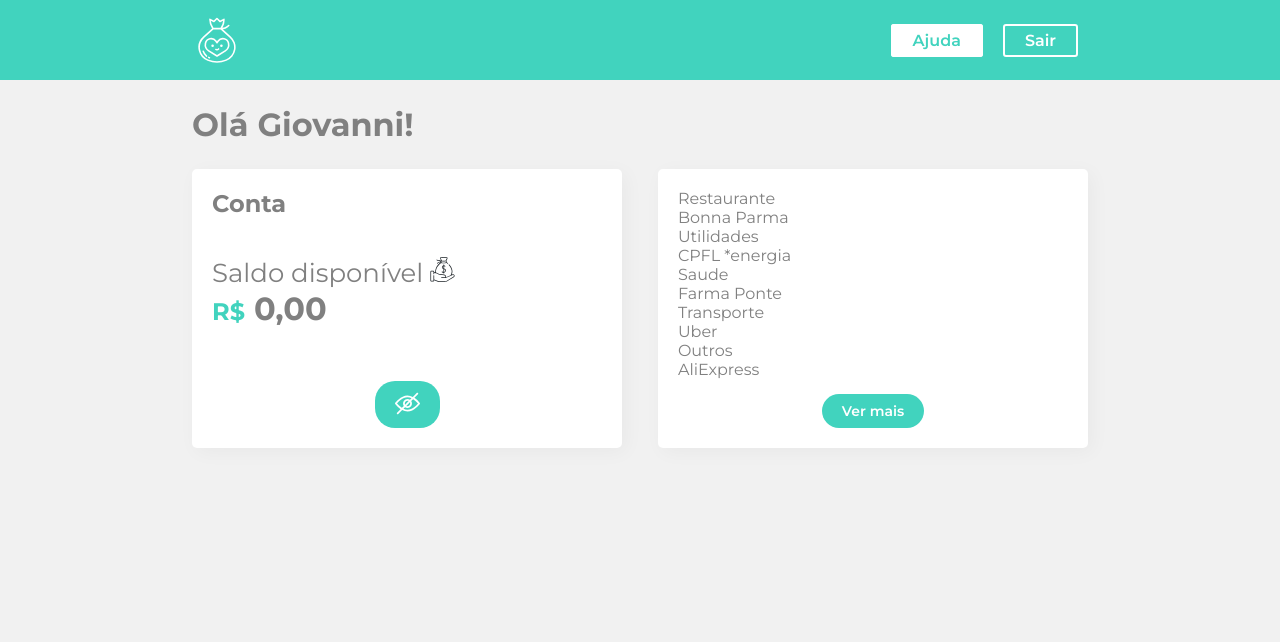
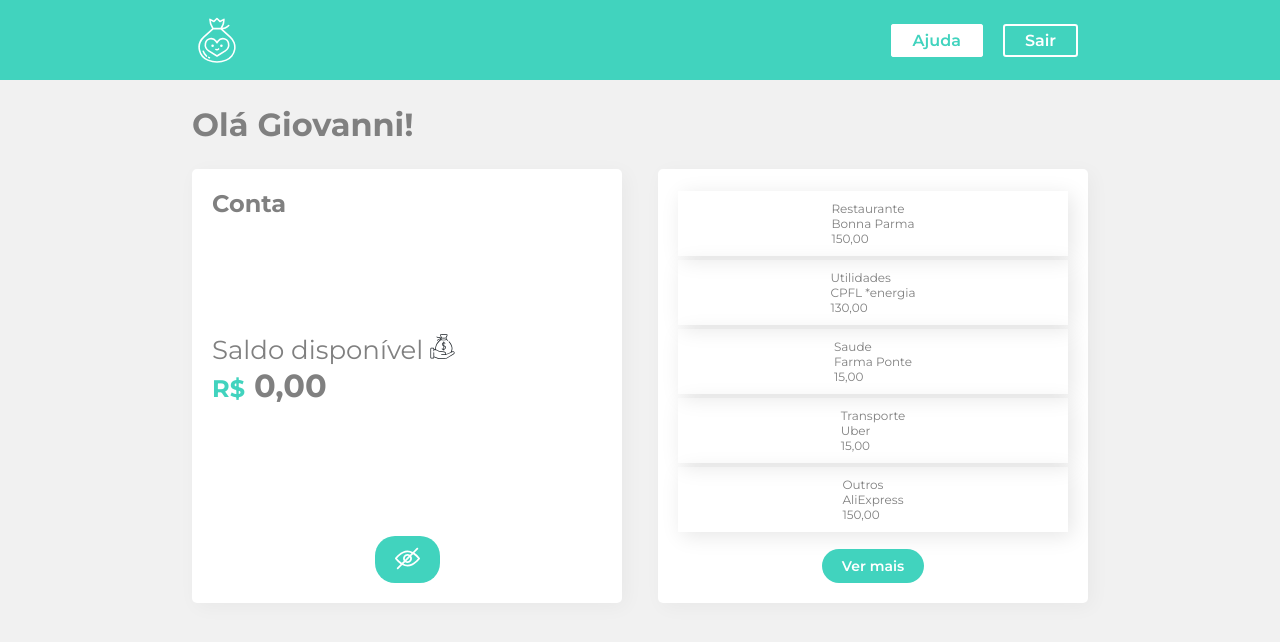
Before and after one commit to Gclayton0207/Styled-components, a React (Create React App) app: page / in a window 1280 px wide. Shown: the top 642 px of the page. Built offline with nearby package versions, Linux system fonts and the light colour scheme.

Commit message:
criação componente Items

```diff
--- a/src/Components/Extrato/index.jsx
+++ b/src/Components/Extrato/index.jsx
@@ -1,15 +1,15 @@
 import React from "react";
-import { Box,Botao } from "../../Components/UI";
+import { Box, Botao } from "../../Components/UI";
 import { extratoLista } from "../../info";
+import Items from "../Items";
 
 const Extrato = () => {
   return (
     <Box>
-      {extratoLista.updates.map(({id, type, from, value, date}) => {
-        return <div key={id}>
-            <div>{type}</div>
-            <div>{from}</div>
-        </div>;
+      {extratoLista.updates.map(({ id, type, from, value, date }) => {
+        return (
+          <Items key={id} type={type} from={from} value={value} date={date} />
+        );
       })}
       <Botao>Ver mais</Botao>
     </Box>
--- /dev/null
+++ b/src/Components/Item/index.jsx
@@ -0,0 +1,17 @@
+import React from "react";
+import styled from "styled-components";
+
+const Item = styled.div`
+  display: flex;
+  flex-direction: column;
+`;
+
+export default ({ type, from, value }) => {
+  return (
+    <Item>
+      <span>{type}</span>
+      <span>{from}</span>
+      <span>{value}</span>
+    </Item>
+  );
+};
--- /dev/null
+++ b/src/Components/Items/index.jsx
@@ -0,0 +1,22 @@
+import React from "react";
+import styled from "styled-components";
+import Item from "../Item";
+
+const Items = styled.div`
+box-shadow: 4px 4px 20px 0px rgba(0,0,0,0.1);
+border radius: 10px;
+margin:2px 0;
+display:flex;
+align-items: center;
+justify-content: space-around;
+padding: 10px;
+font-size: 12px;
+`;
+
+export default (props) => {
+  return (
+    <Items>
+      <Item {...props} />
+    </Items>
+  );
+};
```
